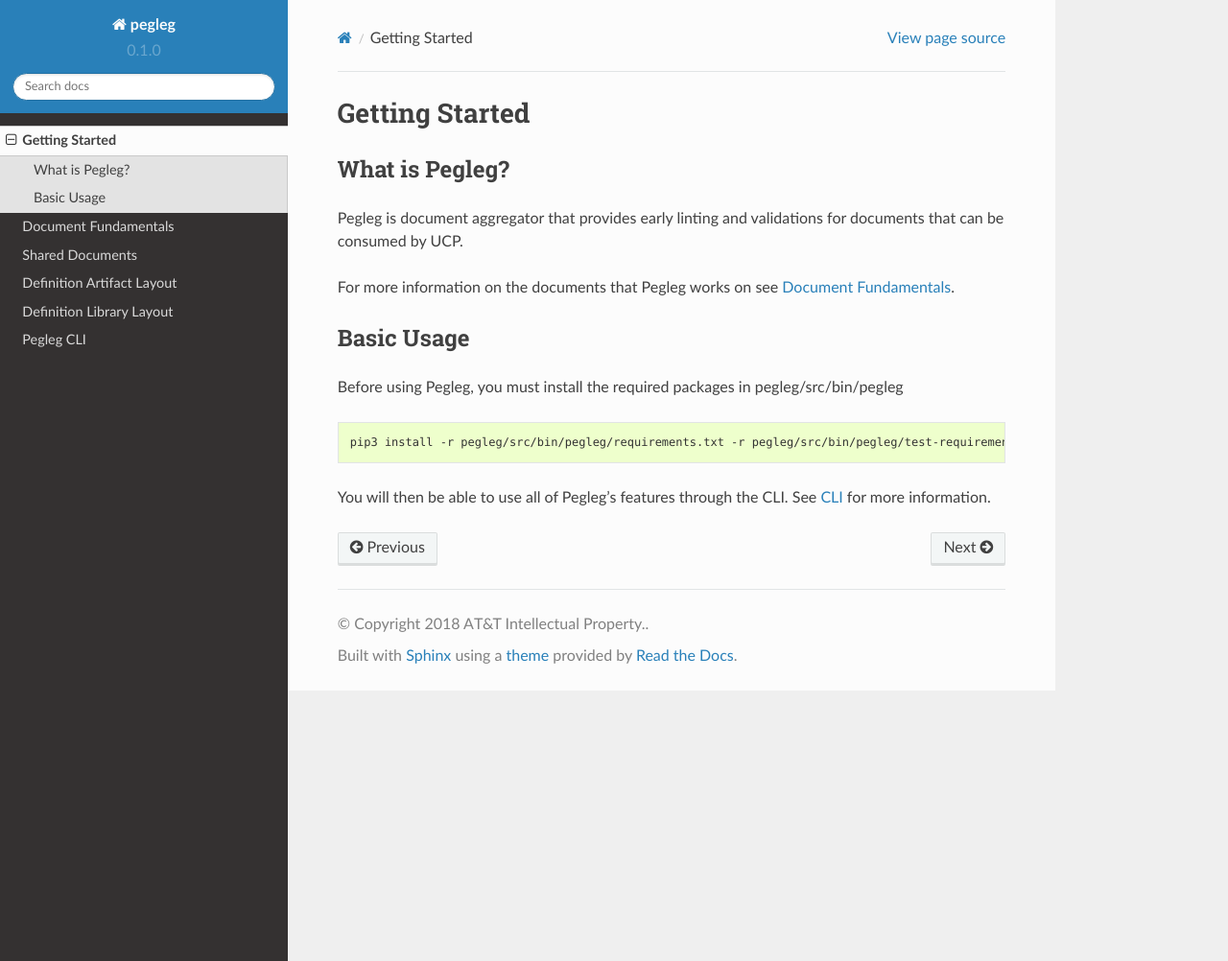
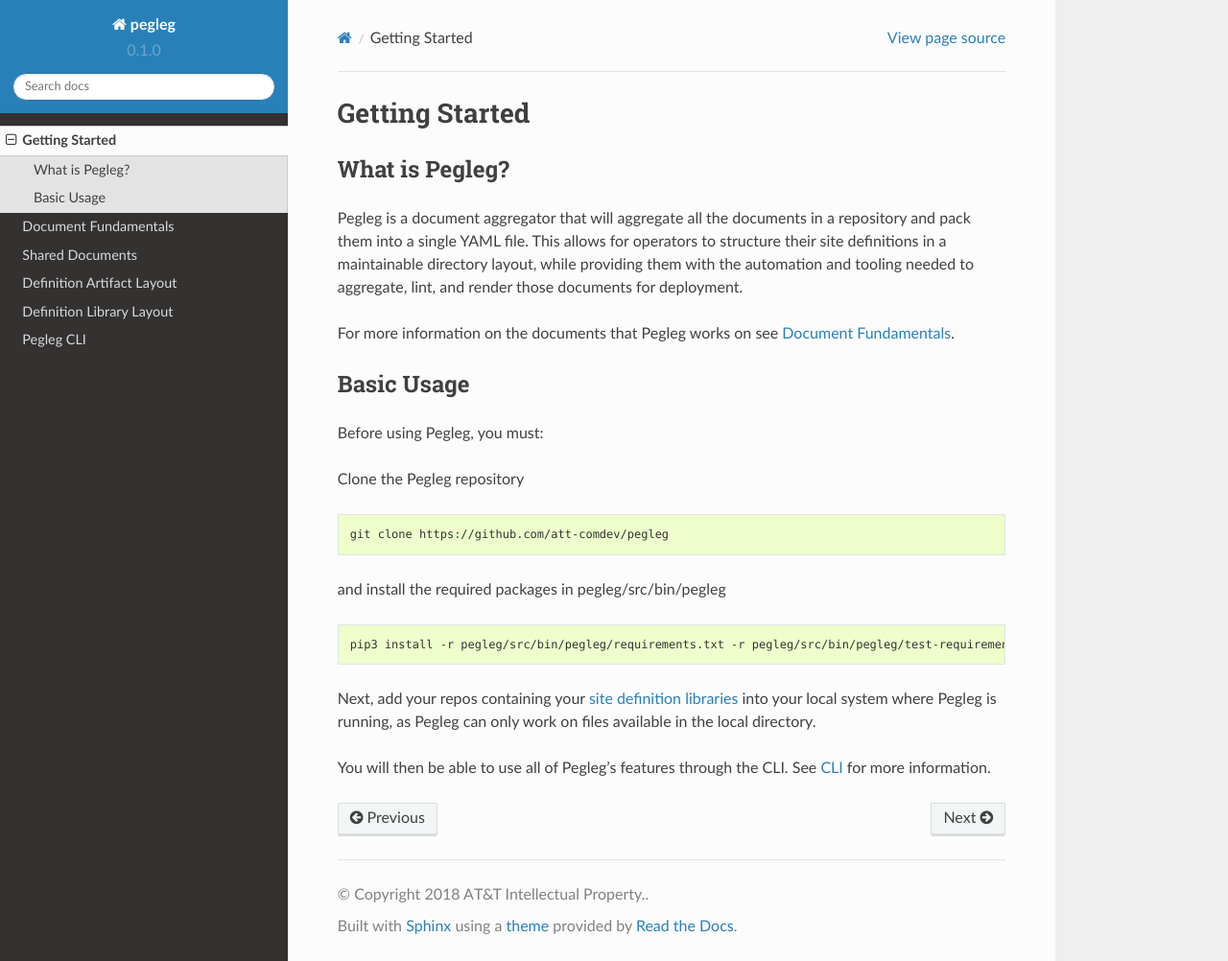
Before and after one commit to airshipit/pegleg, a Sphinx documentation site: the page built from docs/source/getting_started.rst, in a window 1280 px wide and 1002 px high. Shown: the whole window at 96% size. Built offline with Sphinx 7.4.7 and the Read the Docs theme 2.0.0, drawn with Linux system fonts in a browser that asks for light colours.

Commit message:
Make Pegleg documentation more user friendly
-Added small changes to make new users more easily understand
how to use Pegleg.
-Fixed some linking.

Change-Id: I00a8dff1f28db14f3ffd5ee04549eb57d8f1320a

```diff
--- a/docs/source/getting_started.rst
+++ b/docs/source/getting_started.rst
@@ -21,23 +21,40 @@
 What is Pegleg?
 ---------------
 
-Pegleg is document aggregator that provides early linting and validations for
-documents that can be consumed by UCP.
+Pegleg is a document aggregator that will aggregate all the documents in a
+repository and pack them into a single YAML file. This allows for operators to
+structure their site definitions in a maintainable directory layout, while
+providing them with the automation and tooling needed to aggregate, lint, and
+render those documents for deployment.
 
 For more information on the documents that Pegleg works on see `Document Fundamentals`_.
 
 Basic Usage
 -----------
 
-Before using Pegleg, you must install the required packages in pegleg/src/bin/pegleg
+Before using Pegleg, you must:
+
+Clone the Pegleg repository
+
+.. code-block:: console
+
+    git clone https://github.com/att-comdev/pegleg
+
+and install the required packages in pegleg/src/bin/pegleg
 
 .. code-block:: console
 
      pip3 install -r pegleg/src/bin/pegleg/requirements.txt -r pegleg/src/bin/pegleg/test-requirements.txt
 
+Next, add your repos containing your `site definition libraries`_ into your
+local system where Pegleg is running, as Pegleg can only work on files available
+in the local directory.
 
 You will then be able to use all of Pegleg's features through the CLI. See CLI_ for more
 information.
 
 .. _Document Fundamentals: https://pegleg.readthedocs.io/en/latest/authoring_strategy.html
 .. _CLI: https://pegleg.readthedocs.io/en/latest/cli.html
+.. _Deckhand: http://deckhand.readthedocs.io/en/latest/
+.. _UCP: https://github.com/att-comdev/ucp-integration
+.. _site definition libraries: https://pegleg.readthedocs.io/en/latest/artifacts.html#definition-library-layout
```
Also changed, not shown: docs/source/authoring_strategy.rst (+12 -10 lines), docs/source/cli.rst (+17 -5 lines).
